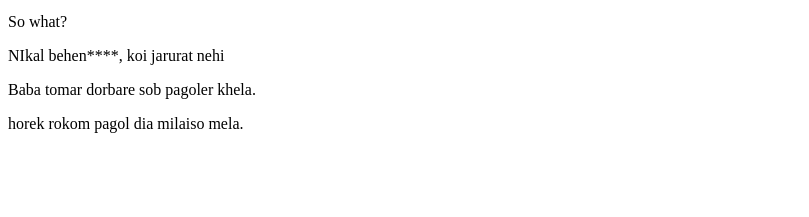
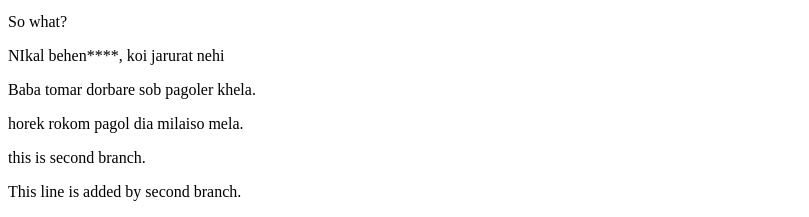
Before and after one commit to sohrab09/my-first-website, a plain HTML site: page index.html in a window 1280 px wide. Shown: the part 673-890 px from the top of the page, without its empty margins (0-809 px from the left). Before the commit the page ends 822 px from the top, so only its background shows below. Drawn offline with Linux system fonts and the light colour scheme.

Commit message:
This is from second branch

```diff
--- a/index.html
+++ b/index.html
@@ -13,5 +13,7 @@
     <p>NIkal behen****, koi jarurat nehi</p>
     <p>Baba tomar dorbare sob pagoler khela.</p>
     <p>horek rokom pagol dia milaiso mela.</p>
+    <p>this is second branch.</p>
+    <p>This line is added by second branch.</p>
 </body>
 </html>
```
